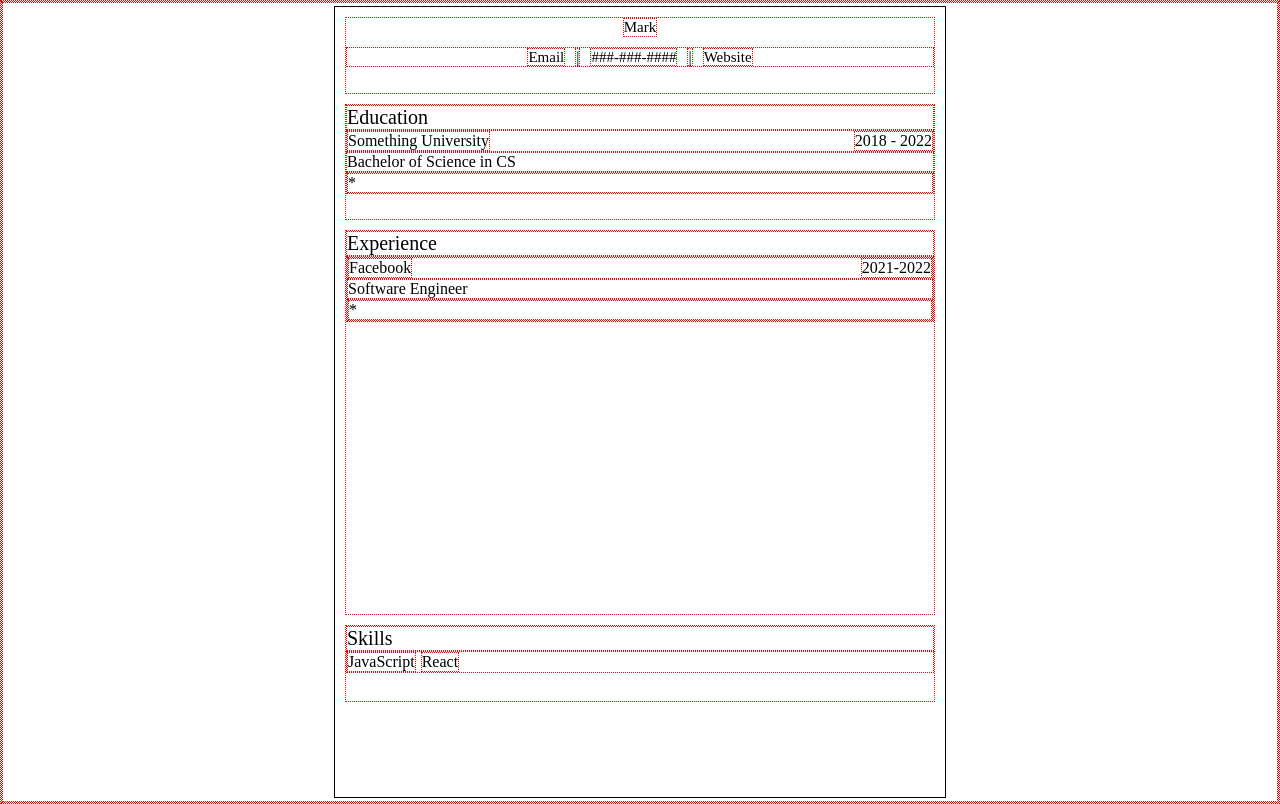
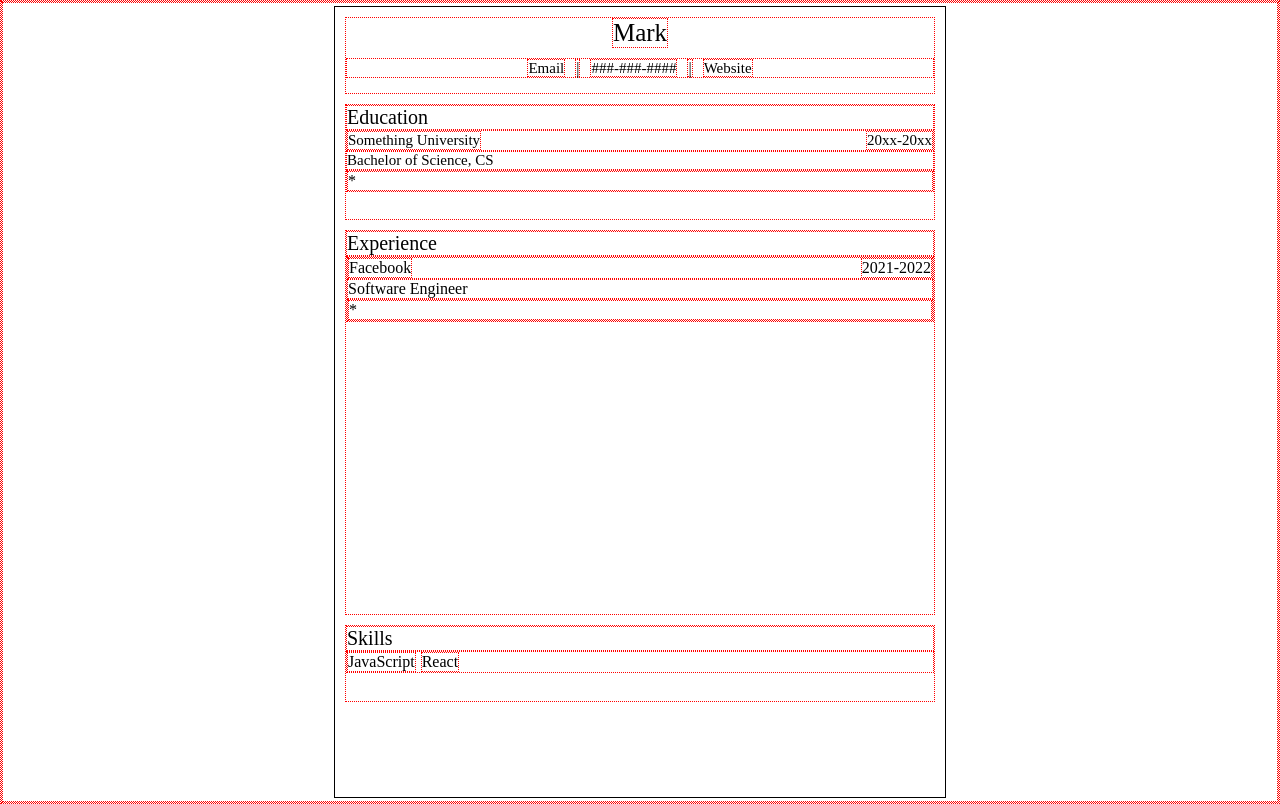
Before and after one commit to markymelnik/cv-app, a React (Vite) app: page / in a window 1280 px wide. Built offline with nearby package versions, Linux system fonts and the light colour scheme.

Commit message:
header and education fields can be edited

```diff
--- a/src/App.jsx
+++ b/src/App.jsx
@@ -1,11 +1,8 @@
-import Page from './components/Page';
-
+import Page from './components/Document';
 
 function App() {
   return (
-    <>
-      <Page/>
-    </>
+    <Page/>
   )
 }
 
--- a/src/components/Page.jsx
+++ b/src/components/Document.jsx
@@ -1,7 +1,7 @@
 import Header from './HeaderSection/Header';
-import Education from './Education';
-import Experience from './Experience';
-import Skills from './Skills';
+import Education from './EducationSection/Education';
+import Experience from './ExperienceSection/Experience';
+import Skills from './SkillsSection/Skills';
 
 const Page = () => {
   return (
--- a/src/components/Education.jsx
+++ /dev/null
@@ -1,18 +0,0 @@
-
-const Education = () => {
-  return (
-    <div className='resume-education'>
-      <div className='education-header'>Education</div>
-      <div className='education-school'>
-        <div className='school-name'>Something University</div>
-        <div className='school-attend-date'>2018 - 2022</div>
-      </div>
-      <div className='education-degree'>Bachelor of Science in CS</div>
-      <div className='education-description'>
-        <div className='education-bullet'>*</div>
-      </div>
-    </div>
-  )
-}
-
-export default Education;
--- /dev/null
+++ b/src/components/EducationSection/EditEducationField.jsx
@@ -0,0 +1,35 @@
+import React from 'react';
+
+const EditEducationField = ({ value, onTextChange, textClass, inputClass }) => {
+
+  const [editing, setEditing] = React.useState(false);
+  const [newText, setNewText] = React.useState(value);
+
+  const handleEdit = () => {
+    setEditing(true);
+  }
+
+  const handleChange = (e) => {
+    setNewText(e.target.value);
+  }
+
+  const handleSave = (e) => {
+    if (e.key === 'Enter') {
+      onTextChange(newText);
+      setEditing(false);
+    }
+  }
+
+  return (
+    <>
+      {editing ? (
+        <input type='text' value={newText} onChange={handleChange} onKeyDown={handleSave} className={inputClass}/>
+      ) : (
+        <div onClick={handleEdit} className={textClass}>{value}</div>
+      )}
+    </>
+  )
+
+}
+
+export default EditEducationField;
--- /dev/null
+++ b/src/components/EducationSection/Education.jsx
@@ -0,0 +1,54 @@
+import React from 'react';
+import EditEducationField from './EditEducationField';
+
+
+const Education = () => {
+
+  const [schoolName, setSchoolName] = React.useState('Something University');
+  const [schoolAttendRange, setSchoolAttendRange] = React.useState('20xx-20xx');
+  const [degree, setDegree] = React.useState('Bachelor of Science, CS');
+
+  const handleSchoolNameChange = (newText) => {
+    setSchoolName(newText);
+  }
+
+  const handleSchoolAttendRange = (newText) => {
+    setSchoolAttendRange(newText);
+  }
+
+  const handleSetDegree = (newText) => {
+    setDegree(newText);
+  }
+
+
+  return (
+    <div className='resume-education'>
+      <div className='education-header'>Education</div>
+      <div className='education-school'>
+        <EditEducationField
+          value={schoolName}
+          onTextChange={handleSchoolNameChange}
+          textClass='education-info'
+          inputClass='edit-education-info'
+        />
+        <EditEducationField
+          value={schoolAttendRange}
+          onTextChange={handleSchoolAttendRange}
+          textClass='education-info'
+          inputClass='edit-education-info'
+        />
+      </div>
+      <EditEducationField
+          value={degree}
+          onTextChange={handleSetDegree}
+          textClass='education-info'
+          inputClass='edit-education-info'
+        />
+      <div className='education-description'>
+        <div className='education-bullet'>*</div>
+      </div>
+    </div>
+  )
+}
+
+export default Education;
--- a/src/components/HeaderSection/EditField.jsx
+++ b/src/components/HeaderSection/EditHeaderField.jsx
@@ -1,6 +1,6 @@
 import React from 'react';
 
-const EditField = ({ value, onTextChange }) => {
+const EditHeaderField = ({ value, onTextChange, textClass, inputClass }) => {
 
   const [editing, setEditing] = React.useState(false);
   const [newText, setNewText] = React.useState(value);
@@ -23,12 +23,13 @@ const EditField = ({ value, onTextChange }) => {
   return (
     <>
       {editing ? (
-        <input type='text' value={newText} onChange={handleChange} onKeyDown={handleSave}/>
+        <input type='text' value={newText} onChange={handleChange} onKeyDown={handleSave} className={inputClass}/>
       ) : (
-        <div className='edit-field' onClick={handleEdit}>{value}</div>
+        <div onClick={handleEdit} className={textClass}>{value}</div>
       )}
     </>
   )
+
 }
 
-export default EditField;
+export default EditHeaderField;
--- a/src/components/HeaderSection/Header.jsx
+++ b/src/components/HeaderSection/Header.jsx
@@ -1,5 +1,5 @@
 import React from 'react';
-import EditField from './EditField';
+import EditHeaderField from './EditHeaderField';
 
 const Header = () => {
 
@@ -26,13 +26,33 @@ const Header = () => {
 
   return (
     <div className='resume-header'>
-      <EditField value={name} onTextChange={handleNameChange}/>
+      <EditHeaderField
+        value={name}
+        onTextChange={handleNameChange}
+        textClass='header-name'
+        inputClass='edit-header-name'
+      />
       <div className='header-info'>
-        <EditField value={email} onTextChange={handleEmailChange}/>
+        <EditHeaderField
+          value={email}
+          onTextChange={handleEmailChange}
+          textClass='header-subinfo'
+          inputClass='edit-header-subinfo'
+        />
         <span>|</span>
-        <EditField value={phoneNumber} onTextChange={handlePhoneNumberChange}/>
+        <EditHeaderField
+          value={phoneNumber}
+          onTextChange={handlePhoneNumberChange}
+          textClass='header-subinfo'
+          inputClass='edit-header-subinfo'
+        />
         <span>|</span>
-        <EditField value={website} onTextChange={handleWebsiteChange}/>
+        <EditHeaderField
+          value={website}
+          onTextChange={handleWebsiteChange}
+          textClass='header-subinfo'
+          inputClass='edit-header-subinfo'
+        />
       </div>
     </div>
   )
--- a/src/styles.css
+++ b/src/styles.css
@@ -42,6 +42,13 @@
   cursor: pointer;
 }
 
+.edit-header-name {
+  border: none;
+  text-align: center;
+  font-size: 25px;
+  background-color: lightgrey;
+}
+
 .header-info {
   display: flex;
   flex-direction: row;
@@ -50,6 +57,23 @@
   height: 20px;
   width: 100%;
 }
+
+.header-subinfo {
+  font-size: 15px;
+}
+
+.header-subinfo:hover {
+  background: lightgrey;
+  cursor: pointer;
+}
+
+.edit-header-subinfo {
+  border: none;
+  text-align: center;
+  font-size: 15px;
+  background-color: lightgrey;
+}
+
 
 .resume-education {
   display: flex;
@@ -67,6 +91,25 @@
   flex-direction: row;
   justify-content: space-between;
 }
+
+.education-info {
+  font-size: 15px;
+}
+
+.education-info:hover {
+  background: lightgrey;
+  cursor: pointer;
+}
+
+.edit-education-info {
+  border: none;
+  text-align: left;
+  font-size: 15px;
+  background-color: lightgrey;
+}
+
+
+
 
 .resume-experience {
   display: flex;
@@ -89,6 +132,8 @@
   flex-direction: row;
   justify-content: space-between;
 }
+
+
 
 .resume-skills {
   display: flex;
```
Also changed, not shown: src/components/ExperienceSection/Experience.jsx (renamed from src/components/Experience.jsx), src/components/SkillsSection/Skills.jsx (renamed from src/components/Skills.jsx).
